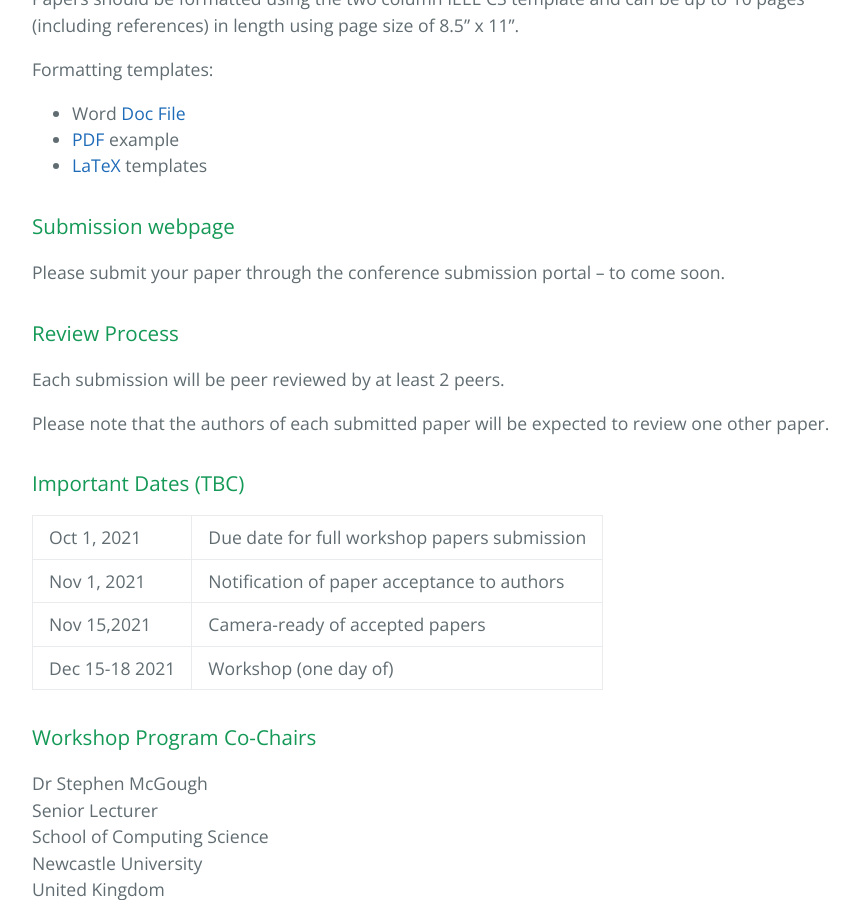
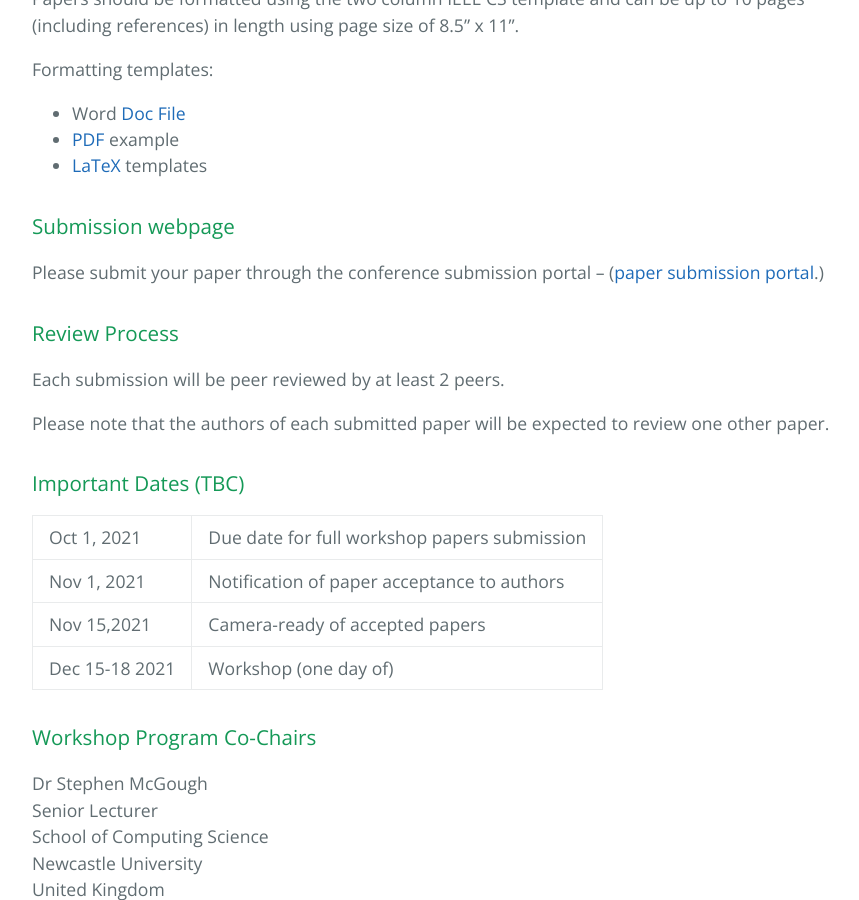
Before and after one commit to bda4s/bda4s.github.io, a Jekyll site: the page built from index.md, in a window 1280 px wide and 900 px high, scrolled down 2720 px. Shown: the whole window, without its empty margins (192-1051 px from the left). Built offline with Jekyll 4.4.1, drawn with Linux system fonts in a browser that asks for light colours; our own code applies the rules of GitHub Pages for plain Markdown files.

Commit message:
added submission portal

```diff
--- a/index.md
+++ b/index.md
@@ -64,9 +64,7 @@ Formatting templates:
 
 ### Submission webpage
 
-Please submit your paper through the conference submission portal -- to come soon.
-
-[//]: # ([paper submission portal](https://wi-lab.com/cyberchair/2019/bigdata19/scripts/submit.php?subarea=S27&undisplay_detail=1&wh=/cyberchair/2019/bigdata19/scripts/ws_submit.php).)
+Please submit your paper through the conference submission portal -- ([paper submission portal](https://wi-lab.com/cyberchair/2021/bigdata21/scripts/submit.php?subarea=S36&undisplay_detail=1&wh=/cyberchair/2021/bigdata21/scripts/ws_submit.php).)
 
 ### Review Process
 
```
